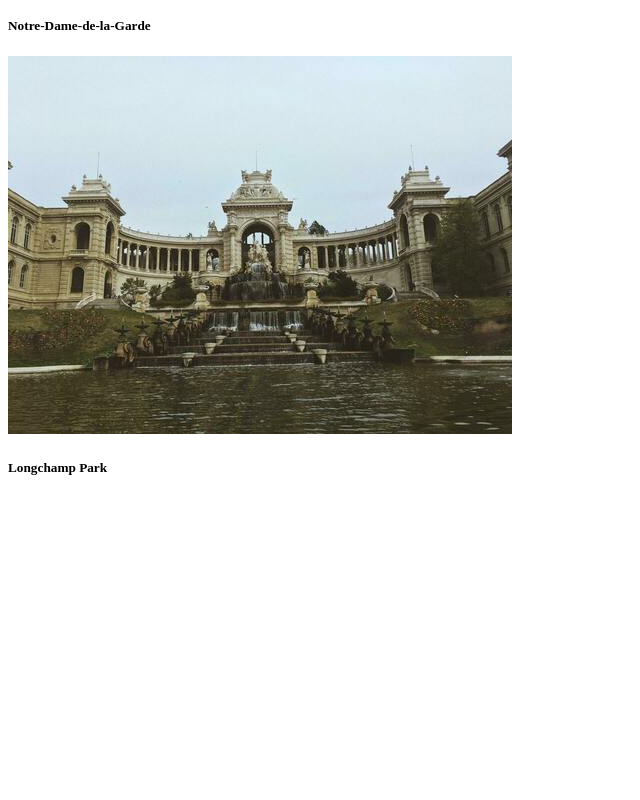
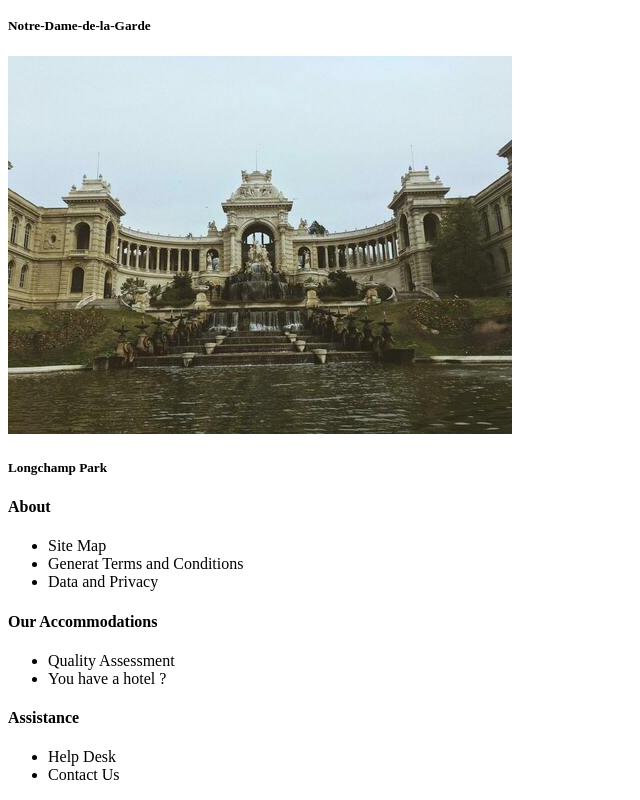
Before and after one commit to ranjith-amburose/RESERVIA, a plain HTML site: page index.html in a window 1280 px wide. Shown: the part 8967-9767 px from the top of the page, without its empty margins (0-640 px from the left). Before the commit the page ends 9465 px from the top, so only its background shows below. Drawn offline with Linux system fonts and the light colour scheme.

Commit message:
footer menu

```diff
--- a/index.html
+++ b/index.html
@@ -166,5 +166,29 @@
                 <h5>Longchamp Park</h5>
             </div>
         </section>
+        <footer>
+            <div>
+             <h4>About</h4>
+             <ul>
+                 <li>Site Map</li>
+                 <li>Generat Terms and Conditions</li>
+                 <li>Data and Privacy</li>
+             </ul>
+         </div>
+         <div>
+             <h4>Our Accommodations</h4>
+             <ul>
+                 <li>Quality Assessment</li>
+                 <li>You have a hotel ?</li>
+             </ul>
+         </div>
+         <div>
+             <h4>Assistance</h4>
+             <ul>
+                 <li>Help Desk</li>
+                 <li>Contact Us</li>
+             </ul>
+         </div>
+         </footer>
     </body>
 </html>
```
